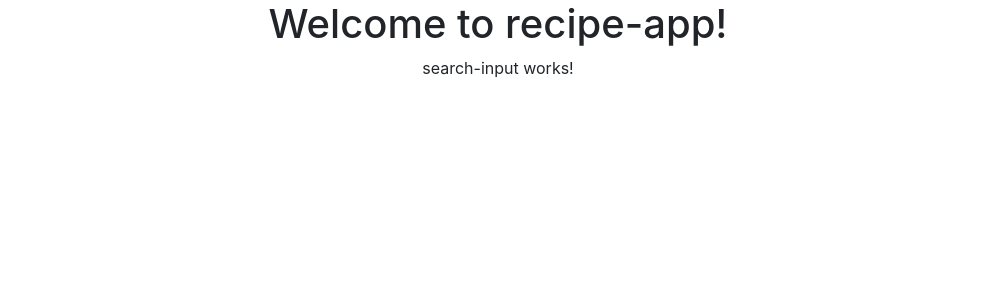
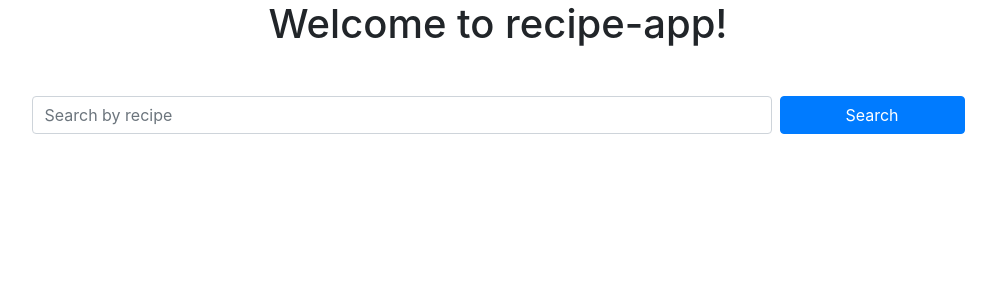
Before and after one commit to Mohamed-ElHadidy/recipe-app, an Angular app: page / in a window 1280 px wide. Shown: the top 300 px of the page, without its empty margins (142-1138 px from the left). Built offline with nearby package versions, Linux system fonts and the light colour scheme.

Commit message:
feat: added basic search-input markup

```diff
--- a/src/app/search-input/search-input.component.html
+++ b/src/app/search-input/search-input.component.html
@@ -1,3 +1,14 @@
-<p>
-  search-input works!
-</p>
+<div class="container my-5">
+  <form>
+    <div class="form-group d-inline">
+      <label for="search-recipe" class="sr-only"> Search by recipe </label>
+      <input
+        type="text"
+        class="form-control d-inline col-8 mr-2"
+        id="search-recipe"
+        placeholder="Search by recipe"
+      />
+    </div>
+    <button type="submit" class="btn btn-primary col-2 mb-1">Search</button>
+  </form>
+</div>
```
